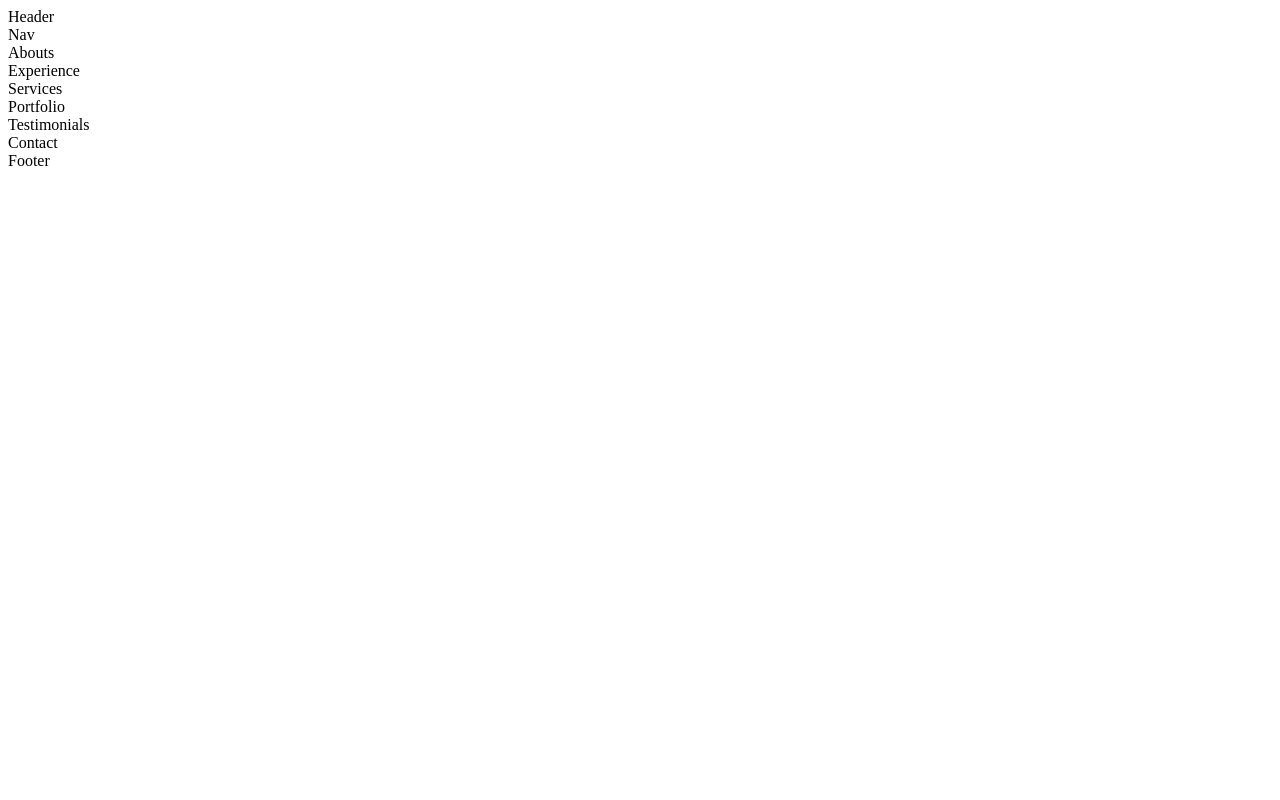
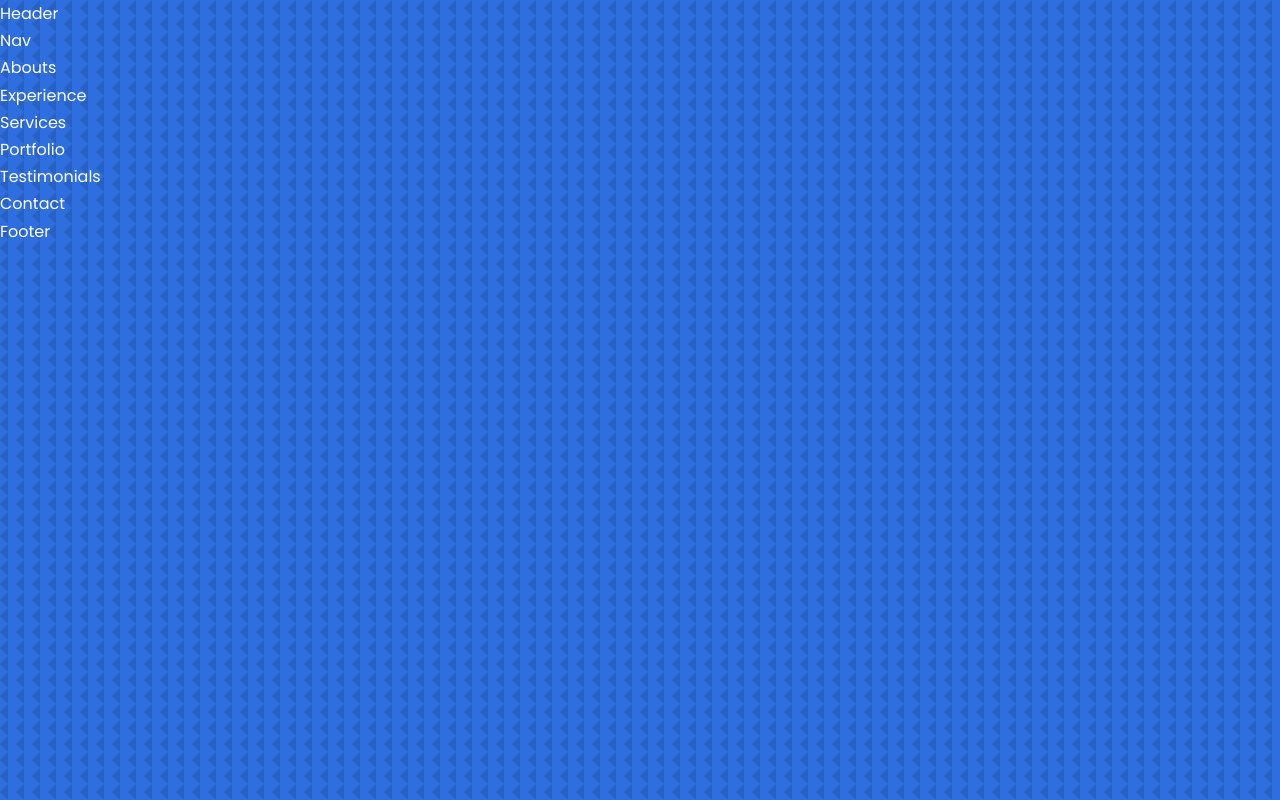
Before and after one commit to farhanf7n/react-portfolio, a React (Create React App) app: page / in a window 1280 px wide. Built offline with nearby package versions, Linux system fonts and the light colour scheme.

Commit message:
structured files

```diff
--- a/src/App.jsx
+++ b/src/App.jsx
@@ -8,7 +8,6 @@
 import Testimonials from './components/testimonials/Testimonials'
 import Contact from './components/contact/Contact'
 import Footer from './components/footer/Footer'
-
 
 const App = () => {
   return (
--- a/src/index.css
+++ b/src/index.css
@@ -1,4 +1,40 @@
+@import url("https://fonts.googleapis.com/css2?family=Poppins:wght@300;400;500;600&display=swap");
+
+* {
+    margin: 0;
+    padding: 0;
+    border: 0;
+    outline: 0;
+    box-sizing: 0;
+    list-style: none;
+    text-decoration: none;
+}
+
+:root {
+    --color-bg: #2e6edf;
+    --color-bg-variant: #2c2c6c;
+    --color-primary: #4db5ff;
+    --color-primary-variant: rgba(77, 181, 255, 0.4);
+    --color-white: #fff;
+    --color-light:  rgba(255, 255, 255, 0.6);
+
+    --container-width-lg: 75%;
+    --container-width-md: 86%;
+    --container-width-ms: 90%;
+}
+
+html {
+    scroll-behavior: smooth;
+}
+
+::-webkit-scrollbar {
+    display: none;
+}
+
 body {
-    background-color: black;
-    color: white;
+    font-family: 'Poppins', sans-serif;
+    background-color: var(--color-bg);
+    color: var(--color-white);
+    line-height: 1.7;
+    background-image: url(../src/assets/bg-texture.png);
 }
--- a/src/index.js
+++ b/src/index.js
@@ -2,5 +2,6 @@
 import App from './App';
 import './index';
 import ReactDOM from 'react-dom';
+import './index.css';
 
 ReactDOM.render(<App/>,document.querySelector("#root"))
```
